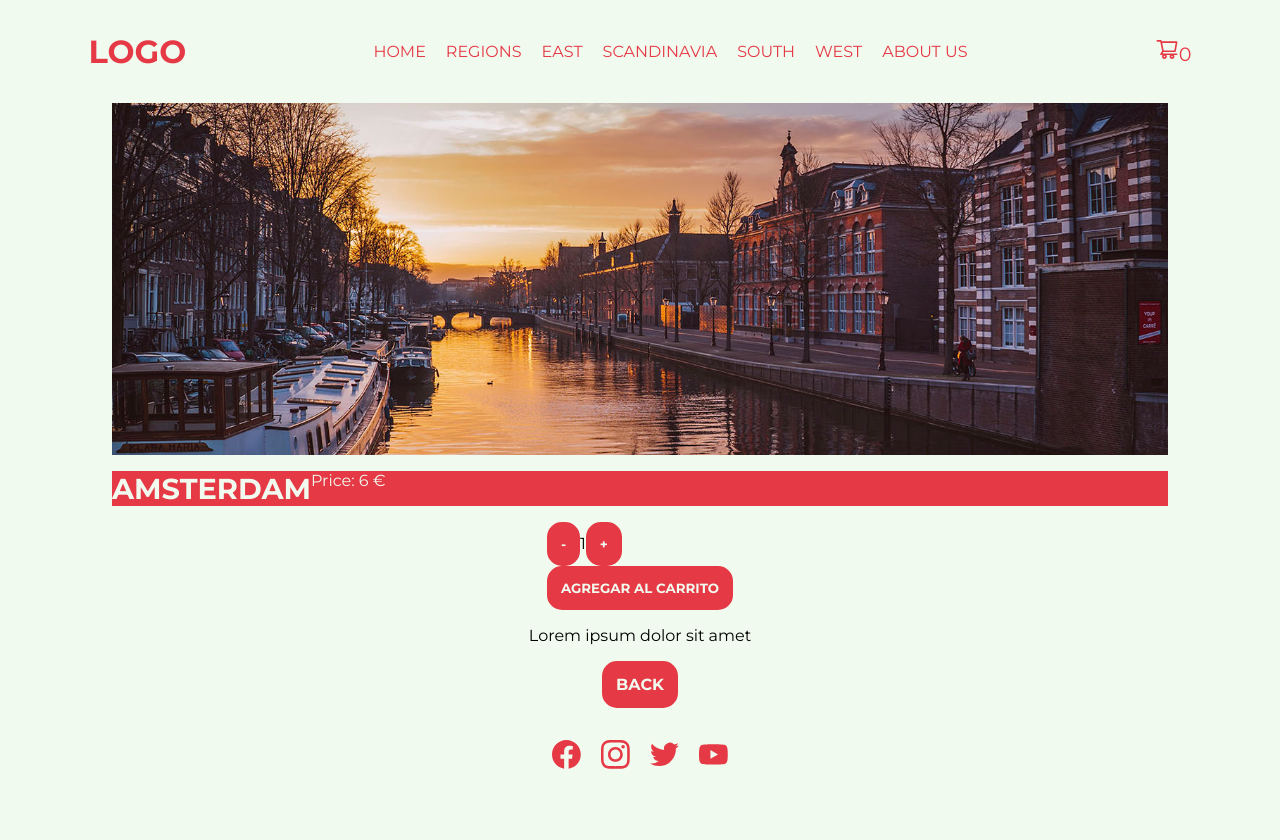
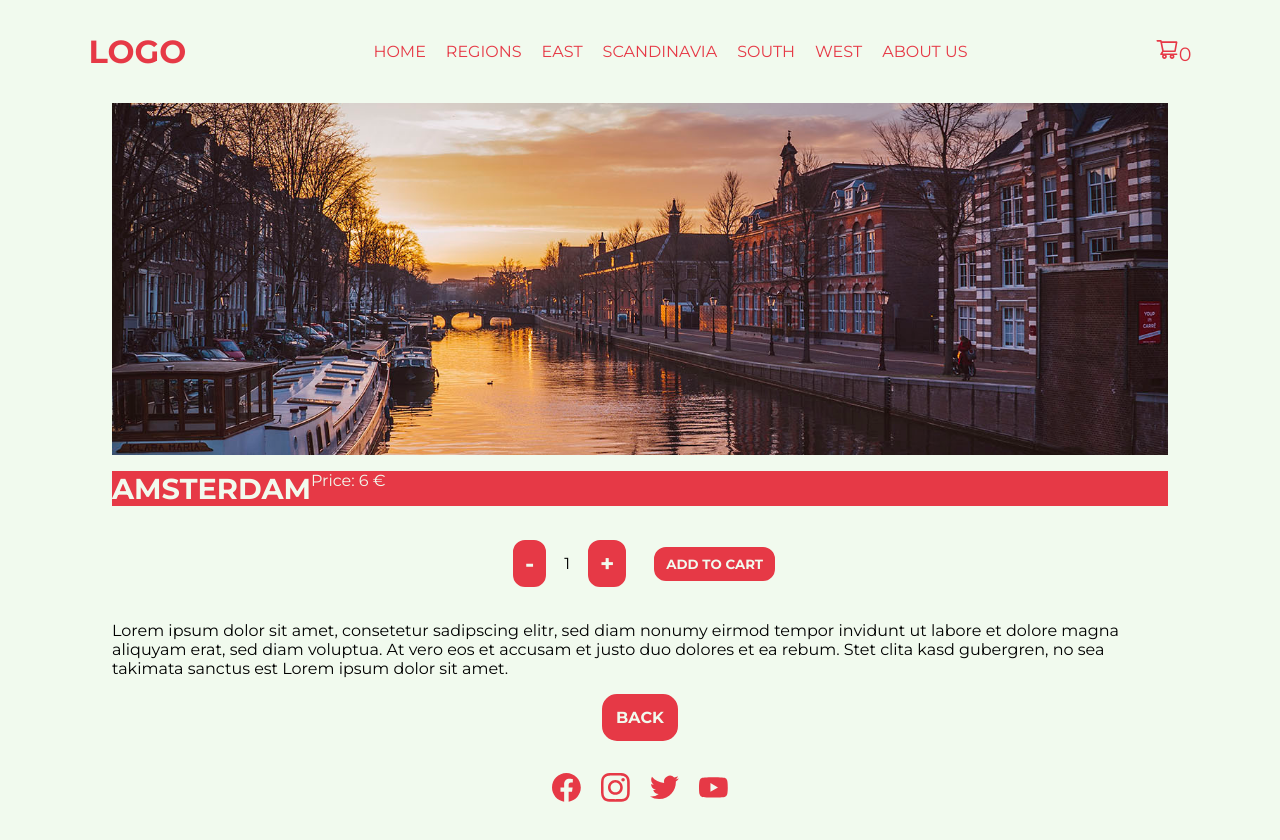
Before and after one commit to franciccone/ecommerce-react, a React (Create React App) app: page /detail/1 in a window 1280 px wide. Before the commit the page ends 808 px from the top, so only its background shows below. Built offline with nearby package versions, Linux system fonts and the light colour scheme.

Commit message:
Add changes to ItemCount css

```diff
--- a/package.json
+++ b/package.json
@@ -37,7 +37,5 @@
       "last 1 safari version"
     ]
   },
-  "devDependencies": {
-    "@iconify/react": "^3.0.0"
-  }
+  "devDependencies": {}
 }
--- a/src/components/About/About.js
+++ b/src/components/About/About.js
@@ -9,10 +9,10 @@ export const About = ( ) => {
             <img className="about-img" src={ImgAbout} alt="Tourist guides"/>
             <h2 className="about-title">Changing the way of making tourism</h2>
             <article className="about-text">
-                <p className="about-p">Lorem ipsum dolor sit amet</p>
-                <p className="about-p">Lorem ipsum dolor sit amet</p>
-                <p className="about-p">Lorem ipsum dolor sit amet</p>
-                <p className="about-p">Lorem ipsum dolor sit amet</p>
+                <p className="about-p">Lorem ipsum dolor sit amet, consetetur sadipscing elitr, sed diam nonumy eirmod tempor invidunt ut labore et dolore magna aliquyam erat, sed diam voluptua.</p>
+                <p className="about-p">At vero eos et accusam et justo duo dolores et ea rebum. Stet clita kasd gubergren, no sea takimata sanctus est Lorem ipsum dolor sit amet.</p>
+                <p className="about-p">Lorem ipsum dolor sit amet, consetetur sadipscing elitr, sed diam nonumy eirmod tempor invidunt ut labore et dolore magna aliquyam erat, sed diam voluptua.</p>
+                <p className="about-p">At vero eos et accusam et justo duo dolores et ea rebum. Stet clita kasd gubergren, no sea takimata sanctus est Lorem ipsum dolor sit amet.</p>
             </article>
         </section>
     )
--- a/src/components/ItemCount/ItemCount.css
+++ b/src/components/ItemCount/ItemCount.css
@@ -1,14 +1,21 @@
 @import url('https://fonts.googleapis.com/css2?family=Montserrat:wght@400;500;700&display=swap');
+
+.button-box {
+    display: flex;
+    justify-content: center;
+    align-items: center;
+}
 
 .minus-button, .plus-button, .add-button {
     font-family: 'Montserrat', sans-serif;
+    font-weight: 700;
+    text-transform: uppercase;
     background-color: #E63946;
     color: #F1FAEE;
     border: 2px #E63946 solid;
-    border-radius: 15px;
-    padding: 12px;
-    text-transform: uppercase;
-    font-weight: bold;
+    border-radius: 12px;
+    padding: 7px 10px;
+    margin: 0.75em;
     cursor: pointer;
 }
 
@@ -16,3 +23,7 @@
     color: #E63946;
     background-color: #F1FAEE;
 }
+
+.minus-button, .plus-button {
+    font-size: 1.5rem;
+}
--- a/src/components/ItemCount/ItemCount.js
+++ b/src/components/ItemCount/ItemCount.js
@@ -27,7 +27,7 @@ export const ItemCount = ({ stock, initial, onAdd }) => {
     };
 
     return (
-            <div>
+            <div className="button-box">
                 <button className="minus-button" onClick={decreaseCount} disabled={isDisabled.decrease}>
                     -
                 </button>
@@ -35,8 +35,7 @@ export const ItemCount = ({ stock, initial, onAdd }) => {
                 <button className="plus-button" onClick={addCount} disabled={isDisabled.add}>
                     +
                 </button>
-                <br />
-                <button className="add-button" onClick={onAdd}>Agregar al carrito</button>
+                <button className="add-button" onClick={onAdd}>Add to cart</button>
             </div>
         );
 };
--- a/src/components/ItemDetailContainer/ItemDetail.js
+++ b/src/components/ItemDetailContainer/ItemDetail.js
@@ -3,7 +3,7 @@ import { Link } from 'react-router-dom';
 import { ItemCount } from '../ItemCount/ItemCount';
 import './ItemDetail.css';
 
-export const ItemDetail = ({region, name, desc, picture, price}) => {
+export const ItemDetail = ({region, name, bigdesc, picture, price}) => {
 
     return (
         <div className="city-container">
@@ -12,10 +12,10 @@ export const ItemDetail = ({region, name, desc, picture, price}) => {
                 <h2 className="city-name">{name}</h2>
                 <p className="city-price">Price: {price} €</p>
             </div>
-            <ItemCount stock={100} initial={1}/>
-            <p className="city-desc">{desc}</p>
+            <ItemCount stock={100} initial={1} onAdd={() => console.log('BUY')}/>
+            <p className="city-desc">{bigdesc}</p>
 
-            <Link to={`/regions/${region}`} className="city-btn" onAdd={() => console.log('COMPRE')}>Back</Link>
+            <Link to={`/regions/${region}`} className="city-btn">Back</Link>
         </div>
     )
 }
--- a/src/data/catalog.js
+++ b/src/data/catalog.js
@@ -47,6 +47,7 @@ export const catalog = [
         region: "West",
         name: "Amsterdam",
         desc: "Lorem ipsum dolor sit amet",
+        bigdesc: "Lorem ipsum dolor sit amet, consetetur sadipscing elitr, sed diam nonumy eirmod tempor invidunt ut labore et dolore magna aliquyam erat, sed diam voluptua. At vero eos et accusam et justo duo dolores et ea rebum. Stet clita kasd gubergren, no sea takimata sanctus est Lorem ipsum dolor sit amet.",
         price: 6
     },
     {
@@ -56,6 +57,7 @@ export const catalog = [
         region: "south",
         name: "Athens",
         desc: "Lorem ipsum dolor sit amet",
+        bigdesc: "Lorem ipsum dolor sit amet, consetetur sadipscing elitr, sed diam nonumy eirmod tempor invidunt ut labore et dolore magna aliquyam erat, sed diam voluptua. At vero eos et accusam et justo duo dolores et ea rebum. Stet clita kasd gubergren, no sea takimata sanctus est Lorem ipsum dolor sit amet.",
         price: 5
     },
     {
@@ -65,6 +67,7 @@ export const catalog = [
         region: "west",
         name: "Barcelona",
         desc: "Lorem ipsum dolor sit amet",
+        bigdesc: "Lorem ipsum dolor sit amet, consetetur sadipscing elitr, sed diam nonumy eirmod tempor invidunt ut labore et dolore magna aliquyam erat, sed diam voluptua. At vero eos et accusam et justo duo dolores et ea rebum. Stet clita kasd gubergren, no sea takimata sanctus est Lorem ipsum dolor sit amet.",
         price: 6
     },
     {
@@ -74,6 +77,7 @@ export const catalog = [
         region: "west",
         name: "Berlin",
         desc: "Lorem ipsum dolor sit amet",
+        bigdesc: "Lorem ipsum dolor sit amet, consetetur sadipscing elitr, sed diam nonumy eirmod tempor invidunt ut labore et dolore magna aliquyam erat, sed diam voluptua. At vero eos et accusam et justo duo dolores et ea rebum. Stet clita kasd gubergren, no sea takimata sanctus est Lorem ipsum dolor sit amet.",
         price: 5
     },
     {
@@ -83,6 +87,7 @@ export const catalog = [
         region: "east",
         name: "Budapest",
         desc: "Lorem ipsum dolor sit amet",
+        bigdesc: "Lorem ipsum dolor sit amet, consetetur sadipscing elitr, sed diam nonumy eirmod tempor invidunt ut labore et dolore magna aliquyam erat, sed diam voluptua. At vero eos et accusam et justo duo dolores et ea rebum. Stet clita kasd gubergren, no sea takimata sanctus est Lorem ipsum dolor sit amet.",
         price: 5
     },
     {
@@ -92,6 +97,7 @@ export const catalog = [
         region: "scandinavia",
         name: "Copenhagen",
         desc: "Lorem ipsum dolor sit amet",
+        bigdesc: "Lorem ipsum dolor sit amet, consetetur sadipscing elitr, sed diam nonumy eirmod tempor invidunt ut labore et dolore magna aliquyam erat, sed diam voluptua. At vero eos et accusam et justo duo dolores et ea rebum. Stet clita kasd gubergren, no sea takimata sanctus est Lorem ipsum dolor sit amet.",
         price: 6
     },
     {
@@ -101,6 +107,7 @@ export const catalog = [
         region: "west",
         name: "Dublin",
         desc: "Lorem ipsum dolor sit amet",
+        bigdesc: "Lorem ipsum dolor sit amet, consetetur sadipscing elitr, sed diam nonumy eirmod tempor invidunt ut labore et dolore magna aliquyam erat, sed diam voluptua. At vero eos et accusam et justo duo dolores et ea rebum. Stet clita kasd gubergren, no sea takimata sanctus est Lorem ipsum dolor sit amet.",
         price: 5
     },
     {
@@ -110,6 +117,7 @@ export const catalog = [
         region: "scandinavia",
         name: "Helsinki",
         desc: "Lorem ipsum dolor sit amet",
+        bigdesc: "Lorem ipsum dolor sit amet, consetetur sadipscing elitr, sed diam nonumy eirmod tempor invidunt ut labore et dolore magna aliquyam erat, sed diam voluptua. At vero eos et accusam et justo duo dolores et ea rebum. Stet clita kasd gubergren, no sea takimata sanctus est Lorem ipsum dolor sit amet.",
         price: 8
     },
     {
@@ -119,6 +127,7 @@ export const catalog = [
         region: "west",
         name: "Lisbon",
         desc: "Lorem ipsum dolor sit amet",
+        bigdesc: "Lorem ipsum dolor sit amet, consetetur sadipscing elitr, sed diam nonumy eirmod tempor invidunt ut labore et dolore magna aliquyam erat, sed diam voluptua. At vero eos et accusam et justo duo dolores et ea rebum. Stet clita kasd gubergren, no sea takimata sanctus est Lorem ipsum dolor sit amet.",
         price: 5
     },
     {
@@ -128,6 +137,7 @@ export const catalog = [
         region: "west",
         name: "London",
         desc: "Lorem ipsum dolor sit amet",
+        bigdesc: "Lorem ipsum dolor sit amet, consetetur sadipscing elitr, sed diam nonumy eirmod tempor invidunt ut labore et dolore magna aliquyam erat, sed diam voluptua. At vero eos et accusam et justo duo dolores et ea rebum. Stet clita kasd gubergren, no sea takimata sanctus est Lorem ipsum dolor sit amet.",
         price: 7
     },
     {
@@ -137,6 +147,7 @@ export const catalog = [
         region: "west",
         name: "Madrid",
         desc: "Lorem ipsum dolor sit amet",
+        bigdesc: "Lorem ipsum dolor sit amet, consetetur sadipscing elitr, sed diam nonumy eirmod tempor invidunt ut labore et dolore magna aliquyam erat, sed diam voluptua. At vero eos et accusam et justo duo dolores et ea rebum. Stet clita kasd gubergren, no sea takimata sanctus est Lorem ipsum dolor sit amet.",
         price: 6
     },
     {
@@ -146,6 +157,7 @@ export const catalog = [
         region: "west",
         name: "Milan",
         desc: "Lorem ipsum dolor sit amet",
+        bigdesc: "Lorem ipsum dolor sit amet, consetetur sadipscing elitr, sed diam nonumy eirmod tempor invidunt ut labore et dolore magna aliquyam erat, sed diam voluptua. At vero eos et accusam et justo duo dolores et ea rebum. Stet clita kasd gubergren, no sea takimata sanctus est Lorem ipsum dolor sit amet.",
         price: 7
     },
     {
@@ -155,6 +167,7 @@ export const catalog = [
         region: "west",
         name: "Munich",
         desc: "Lorem ipsum dolor sit amet",
+        bigdesc: "Lorem ipsum dolor sit amet, consetetur sadipscing elitr, sed diam nonumy eirmod tempor invidunt ut labore et dolore magna aliquyam erat, sed diam voluptua. At vero eos et accusam et justo duo dolores et ea rebum. Stet clita kasd gubergren, no sea takimata sanctus est Lorem ipsum dolor sit amet.",
         price: 7
     },
     {
@@ -164,6 +177,7 @@ export const catalog = [
         region: "west",
         name: "Paris",
         desc: "Lorem ipsum dolor sit amet",
+        bigdesc: "Lorem ipsum dolor sit amet, consetetur sadipscing elitr, sed diam nonumy eirmod tempor invidunt ut labore et dolore magna aliquyam erat, sed diam voluptua. At vero eos et accusam et justo duo dolores et ea rebum. Stet clita kasd gubergren, no sea takimata sanctus est Lorem ipsum dolor sit amet.",
         price: 7
     },
     {
@@ -173,6 +187,7 @@ export const catalog = [
         region: "east",
         name: "Prague",
         desc: "Lorem ipsum dolor sit amet",
+        bigdesc: "Lorem ipsum dolor sit amet, consetetur sadipscing elitr, sed diam nonumy eirmod tempor invidunt ut labore et dolore magna aliquyam erat, sed diam voluptua. At vero eos et accusam et justo duo dolores et ea rebum. Stet clita kasd gubergren, no sea takimata sanctus est Lorem ipsum dolor sit amet.",
         price: 5
     },
     {
@@ -182,6 +197,7 @@ export const catalog = [
         region: "west",
         name: "Rome",
         desc: "Lorem ipsum dolor sit amet",
+        bigdesc: "Lorem ipsum dolor sit amet, consetetur sadipscing elitr, sed diam nonumy eirmod tempor invidunt ut labore et dolore magna aliquyam erat, sed diam voluptua. At vero eos et accusam et justo duo dolores et ea rebum. Stet clita kasd gubergren, no sea takimata sanctus est Lorem ipsum dolor sit amet.",
         price: 6
     },
     {
@@ -191,6 +207,7 @@ export const catalog = [
         region: "scandinavia",
         name: "Stockholm",
         desc: "Lorem ipsum dolor sit amet",
+        bigdesc: "Lorem ipsum dolor sit amet, consetetur sadipscing elitr, sed diam nonumy eirmod tempor invidunt ut labore et dolore magna aliquyam erat, sed diam voluptua. At vero eos et accusam et justo duo dolores et ea rebum. Stet clita kasd gubergren, no sea takimata sanctus est Lorem ipsum dolor sit amet.",
         price: 8
     },
     {
@@ -200,6 +217,7 @@ export const catalog = [
         region: "west",
         name: "Vienna",
         desc: "Lorem ipsum dolor sit amet",
+        bigdesc: "Lorem ipsum dolor sit amet, consetetur sadipscing elitr, sed diam nonumy eirmod tempor invidunt ut labore et dolore magna aliquyam erat, sed diam voluptua. At vero eos et accusam et justo duo dolores et ea rebum. Stet clita kasd gubergren, no sea takimata sanctus est Lorem ipsum dolor sit amet.",
         price: 8
     },
     {
@@ -209,6 +227,7 @@ export const catalog = [
         region: "south",
         name: "Zagreb",
         desc: "Lorem ipsum dolor sit amet",
+        bigdesc: "Lorem ipsum dolor sit amet, consetetur sadipscing elitr, sed diam nonumy eirmod tempor invidunt ut labore et dolore magna aliquyam erat, sed diam voluptua. At vero eos et accusam et justo duo dolores et ea rebum. Stet clita kasd gubergren, no sea takimata sanctus est Lorem ipsum dolor sit amet.",
         price: 5
     },
     {
@@ -218,6 +237,7 @@ export const catalog = [
         region: "west",
         name: "Zürich",
         desc: "Lorem ipsum dolor sit amet",
+        bigdesc: "Lorem ipsum dolor sit amet, consetetur sadipscing elitr, sed diam nonumy eirmod tempor invidunt ut labore et dolore magna aliquyam erat, sed diam voluptua. At vero eos et accusam et justo duo dolores et ea rebum. Stet clita kasd gubergren, no sea takimata sanctus est Lorem ipsum dolor sit amet.",
         price: 8
     },
 ]
```
Also changed, not shown: 1 other file (tests, documents, lock files or other folders).
